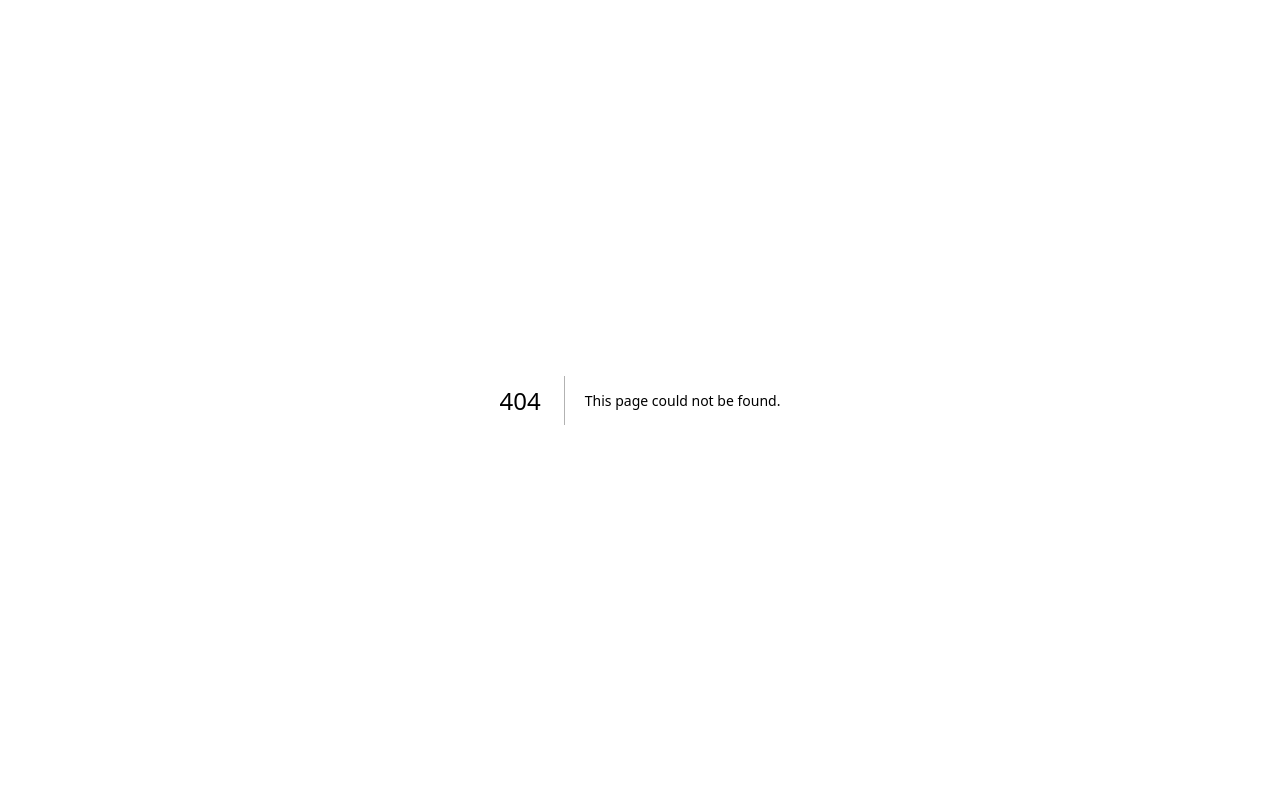
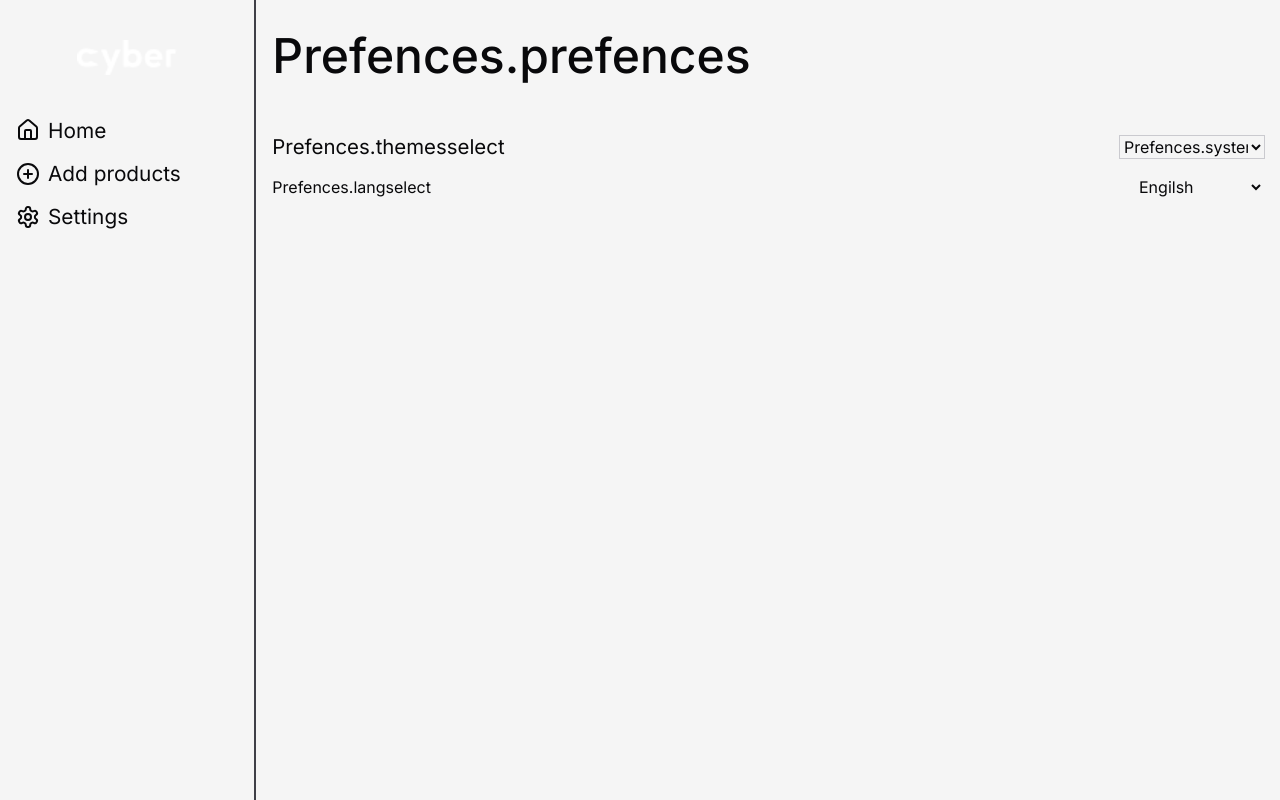
Before and after one commit to NadirYusifov/cyber, a Next.js app in the folder frontend/: page /admin/home/settings/prefences in a window 1280 px wide. Before the commit this address had no page. Built offline with nearby package versions, Linux system fonts and the light colour scheme; no server answers.

Commit message:
dark, light and system added from next-themes and language select function added

```diff
--- /dev/null
+++ b/frontend/app/(admin)/admin/home/settings/prefences/page.tsx
@@ -0,0 +1,63 @@
+"use client"
+
+import { useTheme } from 'next-themes';
+import setCookie from '@/servers/cookie';
+import { useEffect, useState } from 'react';
+import { useLocale, useTranslations } from 'next-intl';
+import { Monitor } from 'lucide-react';
+// import { Monitor } from 'lucide-react';
+
+export default function Theme() {
+    const { theme, setTheme } = useTheme();
+    const [mounted, setMounted] = useState(false);
+    const t = useTranslations("Prefences");
+    const local = useLocale();
+
+    const handleselectLang = (e: any) => {
+        e.preventDefault();
+        setCookie("LANGUAGE", e.target.value);
+    }
+
+    useEffect(() => {
+        setMounted(true)
+    }, []);
+
+    if (!mounted) {
+        return (
+            <div>
+                <p>Loading...</p>
+            </div>
+        )
+    };
+
+    return (
+        <section className="themes-section w-full mt-5">
+            <div className="container mx-auto px-4">
+                <article className="themes-section-header">
+                    <h3 className="text-[3rem] font-medium mb-10">{t("prefences")}</h3>
+                </article>
+                <div className="theme-select w-full flex items-center justify-between">
+                    <article className="themes-select-content">
+                        <p className="text-[1.275rem]">{t("themesselect")}</p>
+                    </article>
+                    <div className="themes-change">
+                        <select className="themes-select w-36 outline-1" value={theme} onChange={e => setTheme(e.target.value)}>
+                            <option value="system">{t("system")}</option>
+                            <option value="light">{t("light")}</option>
+                            <option value="dark">{t("dark")}</option>
+                        </select>
+                    </div>
+                </div>
+                <div className="flex items-center justify-between mt-3">
+                    <article>
+                        <h3>{t("langselect")}</h3>
+                    </article>
+                    <select defaultValue={local} onChange={handleselectLang}>
+                        <option value="az">Azərbaycanca</option>
+                        <option value="en">Engilsh</option>
+                    </select>
+                </div>
+            </div>
+        </section>
+    )
+}
```
